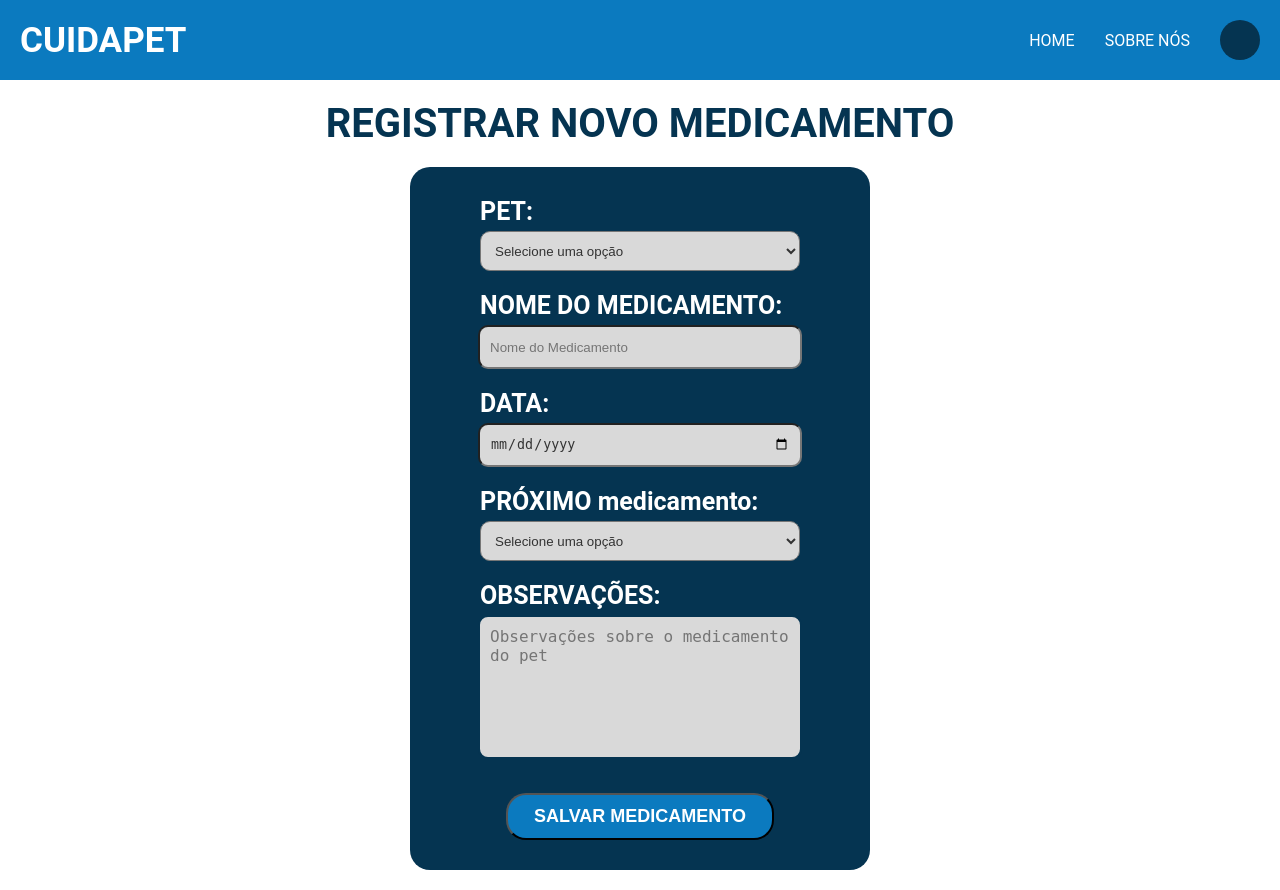
After one commit to Welberth77/CuidaPet, a Django app: template cuidapet/templates/medicamentos_e_vacinas/registrar_medicamento.html in a window 1280 px wide. The commit adds this page. Run offline with Django 5.2, Linux system fonts and the light colour scheme; the template is opened without the code that fills it, so the values that code supplies are empty; parts of the project's set-up code (start-up, migrations or seed data) failed here and were passed over.

Commit message:
Página de registrar medicamento criada

```diff
--- /dev/null
+++ b/cuidapet/static/css/pages/registrar_medicamento.css
@@ -0,0 +1,78 @@
+/* Título da página */
+
+.titulo-pagina {
+    font-size: 40px;
+    text-align: center;
+    font-weight: 700;
+    color: #053451;
+    margin: 20px 0 0;
+}
+
+/* INTERAÇÃO USUÁRIO */
+
+.conteiner-registrar-medicamento {
+    background-color: #053451;
+    border-radius: 20px;
+    width: 400px;
+    display: block;
+    margin: 20px auto;
+    padding: 30px;
+    text-align: center;
+}
+
+.conteiner-registrar-medicamento h2 {
+    text-align: left;
+}
+
+.interacao-usuario h2 {
+    color: #FFF;
+    font-size: 25px;
+    font-weight: 600;
+    margin: 0 0 5px 40px;
+}
+
+.interacao-usuario input {
+    background-color: #D9D9D9;
+    color: #333;
+    width: 300px;
+    height: 40px;
+    border-radius: 10px;
+    padding: 0 10px;
+    margin: 0 0 20px;
+}
+
+.interacao-usuario select {
+    background-color: #D9D9D9;
+    color: #333;
+    width: 320px;
+    height: 40px;
+    border-radius: 10px;
+    padding: 0 10px;
+    margin: 0 0 20px;
+}
+
+.interacao-usuario .observacoes-medicamento{
+    margin: 0 0 30px;
+    font-size: 16px;
+    width: 300px;
+    height: 120px;
+    padding: 10px;
+    border-radius: 10px;
+    background-color: #D9D9D9;
+    color: #333;
+    border: 2px solid #053451;
+    resize: none;
+}
+
+.interacao-usuario .salvar-medicamento {
+    background-color: #0B7ABF;
+    border-radius: 20px;
+    text-align: center;
+}
+
+.interacao-usuario .salvar-medicamento h3 {
+    color: #fff;
+    font-size: 18px;
+    font-weight: 600;
+    padding: 10px 20px;
+}
--- a/cuidapet/templates/medicamentos_e_vacinas/medicamentos_e_vacinas.html
+++ b/cuidapet/templates/medicamentos_e_vacinas/medicamentos_e_vacinas.html
@@ -61,7 +61,7 @@
             </div>
 
             <div class="registrar-novo-medicamento">
-                <a href="./registrar_novo_medicamentos.html">REGISTRAR NOVO MEDICAMENTO</a>
+                <a href="./registrar_medicamento.html">REGISTRAR NOVO MEDICAMENTO</a>
             </div>
 
             <!-- PARTE 2, VACINAS -->
--- /dev/null
+++ b/cuidapet/templates/medicamentos_e_vacinas/registrar_medicamento.html
@@ -0,0 +1,66 @@
+<!DOCTYPE html>
+<html lang="pt-br">
+<head>
+    <meta charset="UTF-8">
+    <meta name="viewport" content="width=device-width, initial-scale=1.0">
+    <title>CuidaPet - Registrar Medicamento</title>
+
+    <link rel="stylesheet" href="../../static/css/base.css">
+    <link rel="stylesheet" href="../../static/css/header.css">
+    <link rel="stylesheet" href="../../static/css/pages/registrar_medicamento.css">
+</head>
+<body>
+    <header class="cabecalho">
+        <h1 class="logo-cuidapet">
+            <a href="../pagina_principal/pagina_principal.html">CUIDAPET</a>
+        </h1>
+
+        <nav class="navegacao">
+            <ul>
+                <li>
+                    <a href="../pagina_principal/pagina_principal.html">HOME</a>
+                </li>
+                <li>
+                    <a href="../sobre_nos/sobre_nos.html">SOBRE NÓS</a>
+                </li>
+                <li class="foto-perfil"></li>
+            </ul>
+        </nav>
+    </header>
+
+    <h1 class="titulo-pagina">REGISTRAR NOVO MEDICAMENTO</h1>
+
+    <div class="conteiner-registrar-medicamento">
+        <form class="interacao-usuario" action="medicamentos_e_vacinas.html" method="POST">
+            <h2>PET:</h2>
+            <select class="selecionar-pet" required>
+                <option value="" disabled selected>Selecione uma opção</option>
+                <option value="bob">BOB</option>
+                <option value="marley">MARLEY</option>
+            </select>
+
+            <h2>NOME DO MEDICAMENTO:</h2>
+            <input type="text" class="nome-do-medicamento" placeholder="Nome do Medicamento" required>
+
+            <h2>DATA:</h2>
+            <input type="date" class="data-novo-medicamento" required>
+
+            <h2>PRÓXIMO medicamento:</h2>
+            <select class="selecionar-data-proximo-medicamento" required>
+                <option value="" disabled selected>Selecione uma opção</option>
+                <option value="7-dias">7 DIAS</option>
+                <option value="15-dias">15 DIAS</option>
+                <option value="20-dias">20 DIAS</option>
+                <option value="30-dias">30 DIAS</option>
+            </select>
+
+            <h2>OBSERVAÇÕES:</h2>
+            <textarea class="observacoes-medicamento" placeholder="Observações sobre o medicamento do pet"></textarea>
+
+            <button type="submit" class="salvar-medicamento">
+                <h3>SALVAR MEDICAMENTO</h3>
+            </button>
+        </form>
+    </div>
+</body>
+</html>
```
